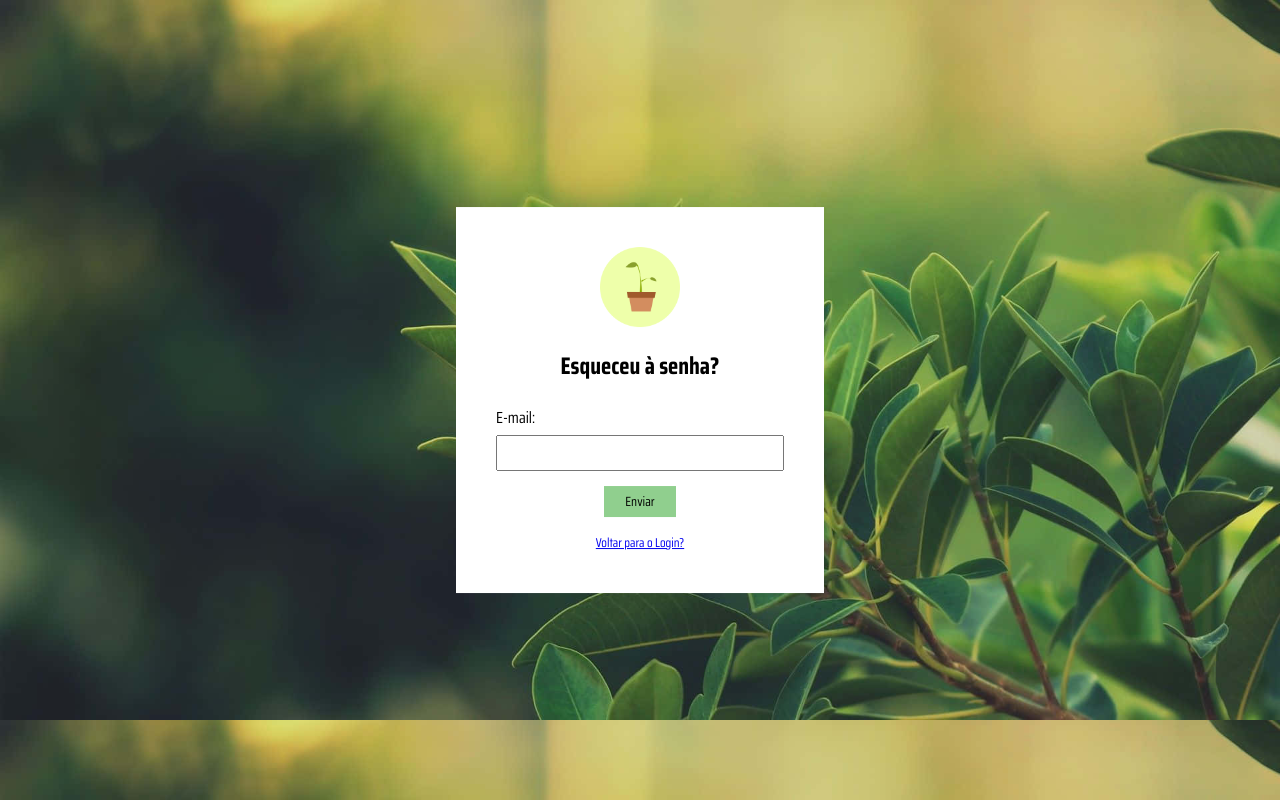
After one commit to FelipeMonteiro579/Ecotech, a PHP site: page /Senha.php in a window 1280 px wide. The commit adds this page. Run offline with PHP 8.4, Linux system fonts and the light colour scheme.

Commit message:
Mudando os arquivos para a pasta css

```diff
--- /dev/null
+++ b/Ecotech/CSS/Senha.css
@@ -0,0 +1,67 @@
+*{
+    font-family: 'Saira Condensed', sans-serif;
+}
+
+body{
+    background-image: url("../Imagens/background.jpg");
+    background-size: cover;
+}
+
+div{
+    background-color: white;
+    position: absolute;
+    top: 50%;
+    left: 50%;
+    transform: translate(-50%, -50%);
+    padding: 40px;
+    height: auto;
+    box-sizing: border-box;
+}
+
+.enviar{
+    background-color: rgba(144, 207, 142, 1);
+    display: block;
+    margin: 0 auto;
+    margin-bottom: 15px;
+    border: none;
+    width: 25%;
+    padding: 5px;
+}
+
+input:focus {
+border: 2px solid #007BFF;
+outline: none;
+}
+
+h2{
+    text-align: center;
+}
+
+input{
+    width: 280px;
+    height: 30px;
+    margin-bottom: 15px;
+}
+
+label{
+    margin-bottom: 5px;
+    display: block;
+}
+
+img{
+    display: block;
+    margin: 0 auto 20px;
+}
+
+small{
+    display: block;
+    text-align: center;
+    margin-top: 10px;
+    font-size: 0.8em;
+}
+
+.erro{
+color: red;
+font-size: 13px;
+display: block;
+}
--- /dev/null
+++ b/Ecotech/Controller/senhaController.php
@@ -0,0 +1,6 @@
+<?php
+
+include ("../BD/conexao.php");
+
+//AI FELIPE DA UMA OLHADA QUANDO DER, BATEU PREGUIÇA
+?>
--- /dev/null
+++ b/Ecotech/View/Senha.php
@@ -0,0 +1,25 @@
+<!DOCTYPE html>
+<html lang="pt-br">
+    <head>
+        <meta charset="UTF-8">
+        <meta name="viewport" contet="width=device-width, initial-scale=1.0">
+        <title>Esqueceu à Senha</title>
+
+        <link rel="stylesheet" href="../CSS/Senha.css">
+        <link href="https://fonts.googleapis.com/css2?family=Saira+Condensed:wght@400;700&display=swap" rel="stylesheet">
+
+    </head>
+    <body>
+        <div>
+        <img src="../Imagens/logo.png" alt="logo" width=80 height=80>
+        <h2>Esqueceu à senha?</h2>
+
+        <form method="POST" action="">
+            <label for="email">E-mail: </label>
+            <input type="text" name="email" required>
+            <button class="enviar" type="submit">Enviar</button>
+        </form>
+        <small><a href="Login.php">Voltar para o Login?</a></small>
+        </div>
+    </body>
+</html>
--- a/Ecotech/View/telaInicial.php
+++ b/Ecotech/View/telaInicial.php
@@ -30,7 +30,7 @@
 
         li a{
             display: block;
-            color: white;
+            color: black;
             text-align: center;
             padding: 30px;
             text-decoration: none;
```
Also changed, not shown: Ecotech/CSS/Cadastro.css (added, +67 -0 lines), Ecotech/CSS/Login.css (added, +76 -0 lines), Ecotech/View/Cadastro.php (+1 -70 lines), Ecotech/View/Login.php (+2 -70 lines).
